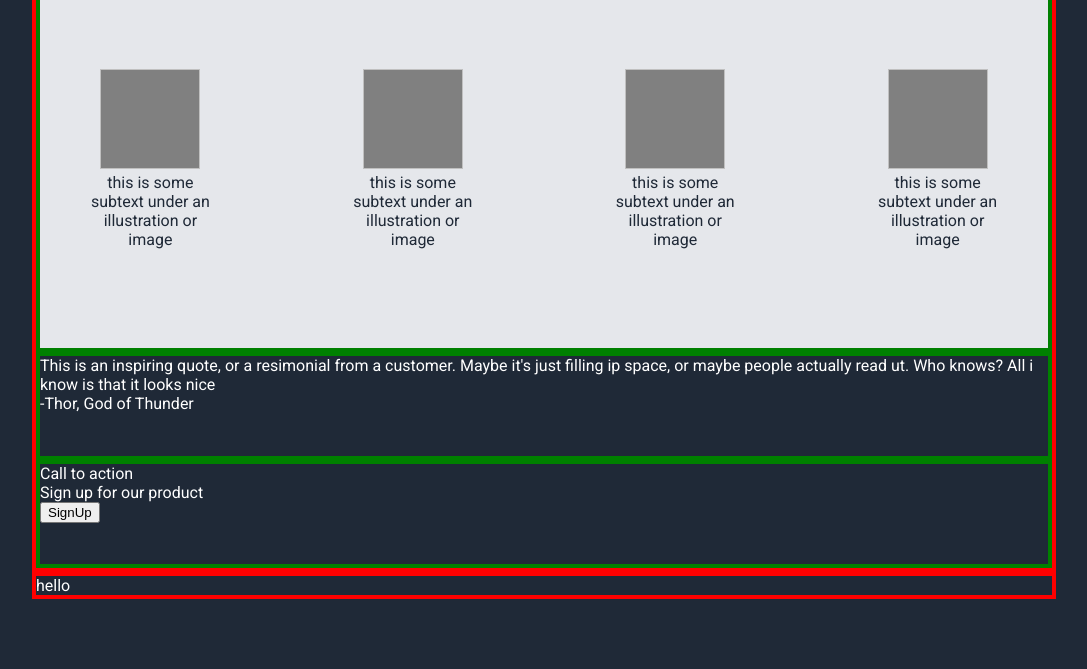
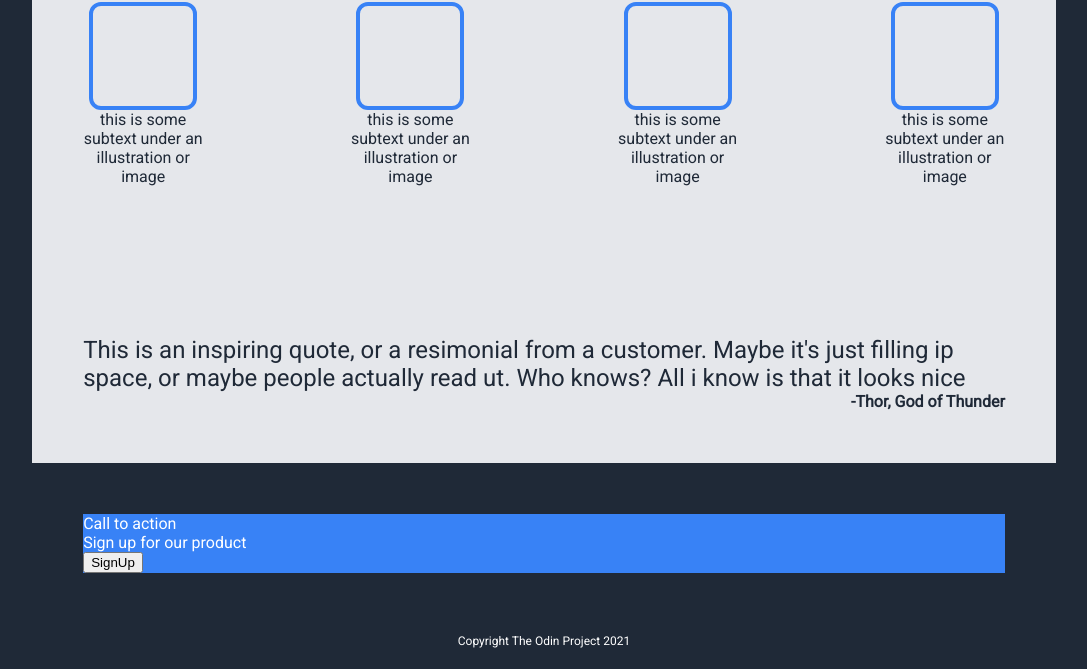
Before and after one commit to Manerheim/LandingPageExercise, a plain HTML site: page index.html in a window 1280 px wide. Shown: the part 433-1102 px from the top of the page, without its empty margins (96-1183 px from the left). Before the commit the page ends 1032 px from the top, so only its background shows below. Drawn offline with Linux system fonts and the light colour scheme.

Commit message:
Satisfied with landing page. Not done, but done alot and learned alot

```diff
--- a/index.html
+++ b/index.html
@@ -38,20 +38,20 @@
                     <h1 class="some-random-info"> Some random information</h1>
                     <div class="box-row">
                         <div class="box-container">
-                                <img class="img-frame"></img>
-                                <div class="img-text">this is some subtext under an illustration or image</div>
+                                <div class="div-frame"></div>
+                                <div class="div-text">this is some subtext under an illustration or image</div>
                         </div>
                         <div class="box-container">
-                                <img class="img-frame"></img>
-                                <div class="img-text">this is some subtext under an illustration or image</div>
+                                <div class="div-frame"></div>
+                                <div class="div-text">this is some subtext under an illustration or image</div>
                         </div>
-                                                <div class="box-container">
-                                <img class="img-frame"></img>
-                                <div class="img-text">this is some subtext under an illustration or image</div>
+                        <div class="box-container">
+                                <div class="div-frame"></div>
+                                <div class="div-text">this is some subtext under an illustration or image</div>
                         </div>
-                                                <div class="box-container">
-                                <img class="img-frame"></img>
-                                <div class="img-text">this is some subtext under an illustration or image</div>
+                         <div class="box-container">
+                                <div class="div-frame"></div>
+                                <div class="div-text">this is some subtext under an illustration or image</div>
                         </div>
                     </div>
                 </div>
@@ -78,7 +78,7 @@
             </section>
         </main>
 
-        <footer>hello</footer>
+        <footer>Copyright The Odin Project 2021</footer>
 
 </body>
 </html>
--- a/style.css
+++ b/style.css
@@ -9,13 +9,6 @@ body {
     flex-direction: column;
 }
 
-
-
-
-
-header, main, footer {
-    border: 4px solid red;
-}
 
 .header-container {
     display: flex;
@@ -37,22 +30,20 @@ header, main, footer {
 }
 
 section {
-    border:4px solid green;
     min-height:100px;
-
 }
 
 .first-section{
     display: flex;
     text-align: center;
-    margin: 32px 0px;
+    margin: 48px 0px;
     text-align: left;
-    justify-content: left;
+    gap: 36px;
 }
 
 .first-section-header {
     margin: 0px;
-    font-size: 48px;
+    font-size: 36px;
     font-weight: 900;
     color: #F9FAF8;
 
@@ -60,7 +51,7 @@ section {
 
 .first-section-paragraph {
     margin:0px 0px 0px 0px;
-    font-size: 18px;
+    font-size: 16px;
     color: #E5E7EB;
 }
 
@@ -117,13 +108,48 @@ section {
     width: 120px;
 }
 
-.img-frame {
+.div-frame {
     width: 100px;
     height: 100px;
-    background-color: grey;
+    border: 4px solid #3882F6;
+    border-radius: 12px;
+}
+
+.div-text {
+    display: block;
+}
+
+.quote {
+    display: block;
+    color : #1F2937;
+    background-color: #E5E7EB;
+    font-weight: 300;
 
 }
 
-.img-text {
-    display: block;
+.quote-text {
+    text-align: left;
+    font-size: 24px;
+    font-weight: 300;
+    padding: 5%;
+    padding-bottom: 0;
 }
+.quote-source {
+    padding: 5%;
+    padding-top: 0%;
+    font-weight: 700;
+    text-align: right;
+}
+
+.call-to-action {
+    margin: 5%;
+    background-color: #3882F6;
+
+}
+
+
+footer {
+    text-align: center;
+    font-size: 12px;
+    padding: 2%;
+}
```
